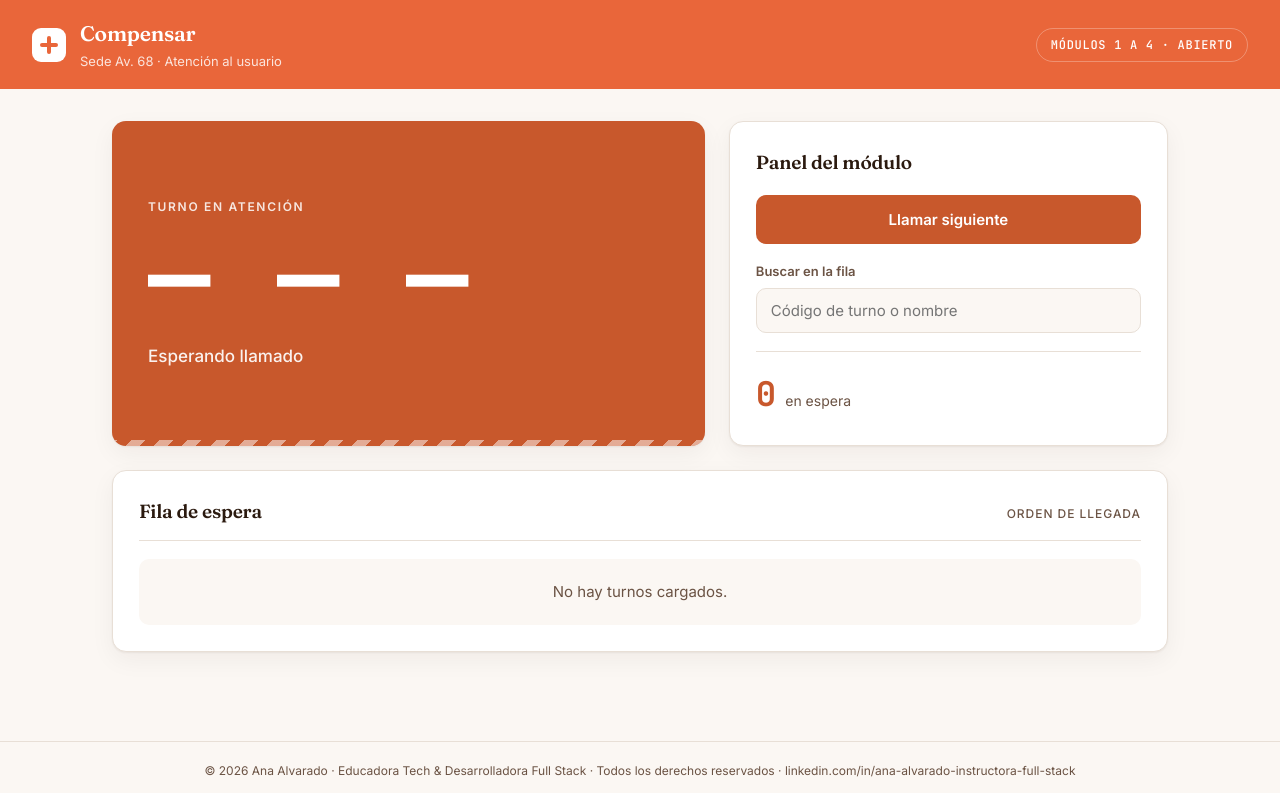
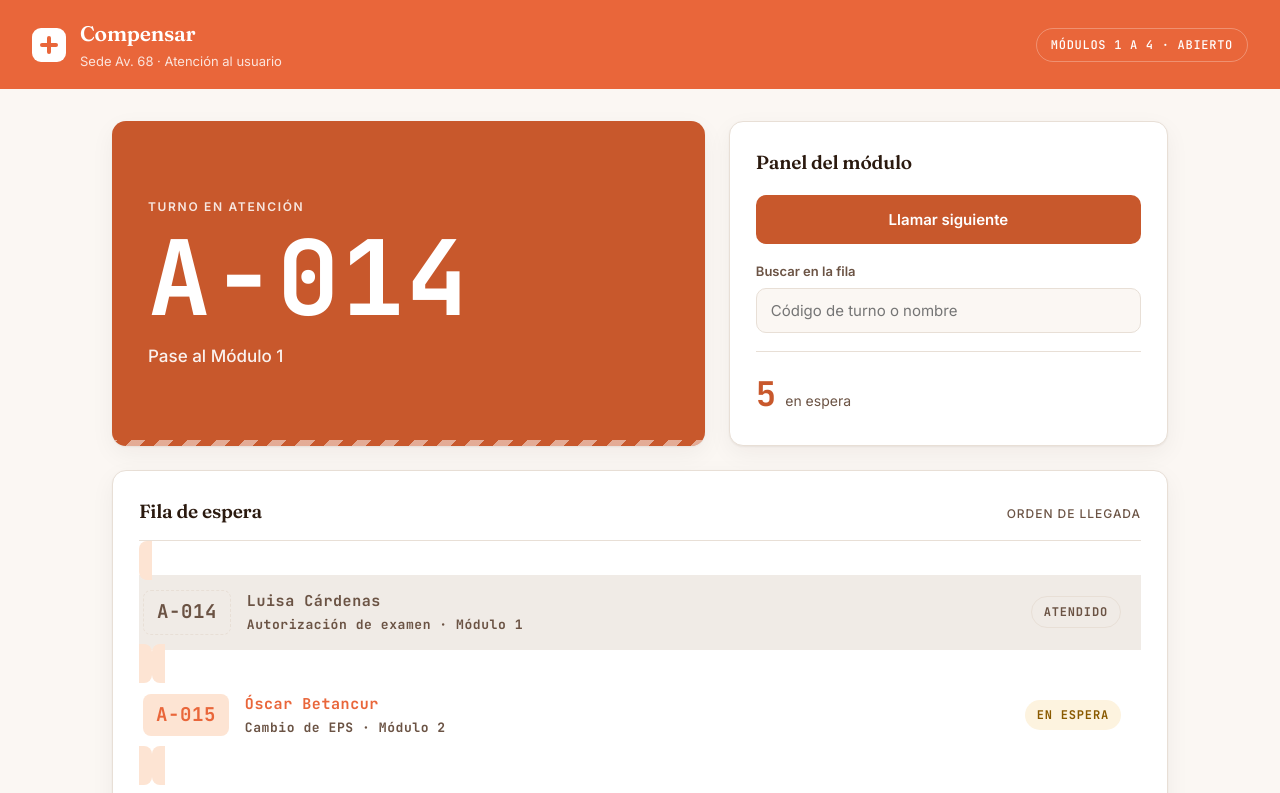
Before and after one commit to AnaMariaAlvaradoM/Lab_EventosJS_CH15, a website: page tablero/index.html in a window 1280 px wide. Both pictures are taken after a click on the button "Llamar siguiente". Shown: the top 793 px of the page. Drawn offline with Linux system fonts and the light colour scheme.

Commit message:
primer avance

```diff
--- a/tablero/app.js
+++ b/tablero/app.js
@@ -11,12 +11,12 @@
 
 // ===== Los datos: la fila de la sede (ya vienen listos, no los borres) =====
 const turnos = [
-  { codigo: "A-014", nombre: "Luisa Cárdenas",  tramite: "Autorización de examen", modulo: "Módulo 1", atendido: false },
-  { codigo: "A-015", nombre: "Óscar Betancur",  tramite: "Cambio de EPS",          modulo: "Módulo 2", atendido: false },
-  { codigo: "B-003", nombre: "Yeimi Moreno",    tramite: "Certificado laboral",    modulo: "Módulo 3", atendido: false },
+  { codigo: "A-014", nombre: "Luisa Cárdenas", tramite: "Autorización de examen", modulo: "Módulo 1", atendido: false },
+  { codigo: "A-015", nombre: "Óscar Betancur", tramite: "Cambio de EPS", modulo: "Módulo 2", atendido: false },
+  { codigo: "B-003", nombre: "Yeimi Moreno", tramite: "Certificado laboral", modulo: "Módulo 3", atendido: false },
   { codigo: "A-016", nombre: "Camilo Restrepo", tramite: "Autorización de examen", modulo: "Módulo 1", atendido: false },
-  { codigo: "B-004", nombre: "Sandra Ruiz",     tramite: "Afiliación de hijo",     modulo: "Módulo 4", atendido: false },
-  { codigo: "A-017", nombre: "Jhon Quintero",   tramite: "Incapacidad",            modulo: "Módulo 2", atendido: false }
+  { codigo: "B-004", nombre: "Sandra Ruiz", tramite: "Afiliación de hijo", modulo: "Módulo 4", atendido: false },
+  { codigo: "A-017", nombre: "Jhon Quintero", tramite: "Incapacidad", modulo: "Módulo 2", atendido: false }
 ];
 
 // ============================================================
@@ -28,7 +28,15 @@ const turnos = [
 //   buscador · contadorFila · mensajeVacio
 // ============================================================
 
-// Tu código aquí
+const visorNumero = document.getElementById("visorNumero")
+const visorModulo = document.getElementById("visorModulo")
+const mensajeVacio = document.getElementById("mensajeVacio")
+const listaEspera = document.getElementById("listaEspera")
+const btnLlamar = document.getElementById("btnLlamar")
+const buscador = document.getElementById("buscador")
+const contadorFila = document.getElementById("contadorFila")
+
+console.log(`${visorNumero}1${visorModulo}2${mensajeVacio}3${listaEspera}4${btnLlamar}5${buscador}6${contadorFila}7`)
 
 // ============================================================
 // Ejercicio 02 · pintarFila(): del arreglo a la pantalla
@@ -49,7 +57,30 @@ const turnos = [
 //   mensajeVacio.hidden = turnos.length > 0;
 // ============================================================
 
-// Tu código aquí
+function pintarFila() {
+  listaEspera.textContent = "";
+  for (const turno of turnos) {
+    const codigo = document.createElement("span");
+    codigo.className = "turno__codigo";
+    codigo.innerHTML =
+      `<li class="turno">
+      <span class="turno__codigo">${turno.codigo}</span>
+      <div class="turno__datos">
+        <p class="turno__nombre">${turno.nombre}</p>
+        <p class="turno__tramite">${turno.tramite} · ${turno.modulo}</p>
+      </div>
+      <span class="turno__estado">En espera</span>
+    </li>`;
+    if (turno.atendido === true) {
+      codigo.querySelector("li").classList.add("turno--atendido");
+      codigo.querySelector(".turno__estado").textContent = "Atendido"
+    }
+    listaEspera.appendChild(codigo);
+  }
+  actualizarContador();
+  mensajeVacio.hidden = turnos.length > 0;
+}
+
 
 // ============================================================
 // Ejercicio 03 · Llamar al siguiente (evento click)
@@ -62,7 +93,22 @@ const turnos = [
 // Conéctala al botón con addEventListener("click", ...).
 // ============================================================
 
-// Tu código aquí
+function llamarSiguiente() {
+  for (const turno of turnos) {
+    if (turno.atendido === false) {
+      turno.atendido = true
+      visorNumero.textContent = turno.codigo
+      visorModulo.textContent = "Pase al " + turno.modulo
+      pintarFila()
+      return
+    }
+  }
+  visorModulo.textContent = "No hay turnos en espera"
+  visorNumero.textContent = "— — —"
+  pintarFila()
+}
+
+btnLlamar.addEventListener("click", llamarSiguiente);
 
 // ============================================================
 // Ejercicio 04 · Estados con classList
@@ -82,7 +128,13 @@ const turnos = [
 // contador. Llámala al final de pintarFila.
 // ============================================================
 
-// Tu código aquí
+function actualizarContador() {
+  const pendientes = listaEspera.querySelectorAll(
+    "li.turno:not(.turno--atendido)"
+  );
+
+  contadorFila.textContent = pendientes.length;
+}
 
 // ============================================================
 // Ejercicio 06 · Datos escondidos con dataset y el botón Cancelar
@@ -120,7 +172,7 @@ const turnos = [
 // Tu código aquí
 
 // ============================================================
-// Arranque: pinta la fila apenas abre la página
+pintarFila()
 // ============================================================
 
 // Cuando termines el Ejercicio 02, escribe aquí abajo: pintarFila();
--- a/tablero/index.html
+++ b/tablero/index.html
@@ -50,10 +50,10 @@ El <script> de app.js va al final del <body>: no lo muevas.
       <p class="visor__rotulo">Turno en atención</p>
 
       <!-- HUECO 1: este párrafo necesita un id -->
-      <p class="visor__numero">— — —</p>
+      <p class="visor__numero" id="visorNumero">— — —</p>
 
       <!-- HUECO 2: este párrafo necesita un id -->
-      <p class="visor__modulo">Esperando llamado</p>
+      <p class="visor__modulo" id="visorModulo">Esperando llamado</p>
     </section>
 
     <!-- ============================================================
@@ -71,7 +71,7 @@ El <script> de app.js va al final del <body>: no lo muevas.
         <label class="panel__etiqueta" for="buscador">Buscar en la fila</label>
         <!-- HUECO 3: este input necesita un id -->
         <input
-          class="panel__input"
+          class="panel__input" id="buscador"
           type="text"
           placeholder="Código de turno o nombre">
       </div>
@@ -79,7 +79,7 @@ El <script> de app.js va al final del <body>: no lo muevas.
       <div class="panel__conteo">
         <p class="conteo">
           <!-- HUECO 4: este span necesita un id -->
-          <span class="conteo__cifra">0</span>
+          <span class="conteo__cifra" id="contadorFila">0</span>
           <span class="conteo__texto">en espera</span>
         </p>
       </div>
@@ -97,11 +97,10 @@ El <script> de app.js va al final del <body>: no lo muevas.
       </div>
 
       <!-- HUECO 5: esta lista necesita un id -->
-      <ul class="fila__lista"></ul>
+      <ul class="fila__lista" id="listaEspera"></ul>
 
       <p class="fila__vacia" id="mensajeVacio">No hay turnos cargados.</p>
     </section>
-
   </main>
 
   <footer class="pie">
```
